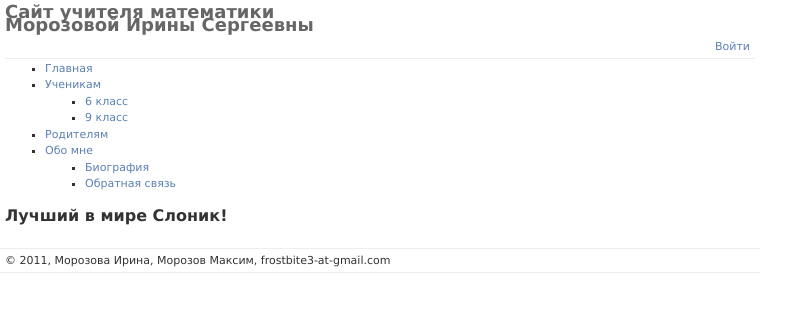
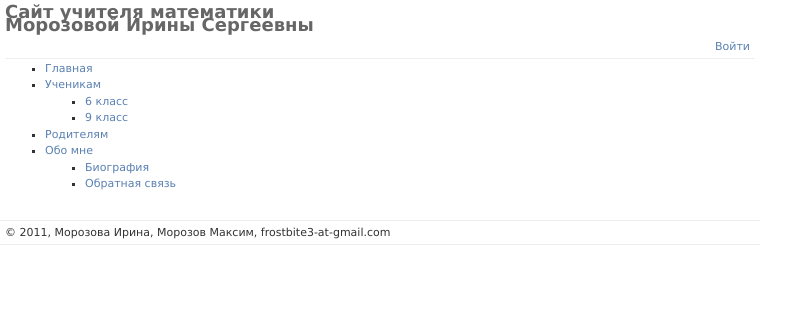
Before and after one commit to karnodon/TestTask, a Django app: template templates/bio.html in a window 1280 px wide. Shown: the top 312 px of the page, without its empty margins (0-807 px from the left). Run offline with Django 3.2, Linux system fonts and the light colour scheme; the template is opened without the code that fills it, so the values that code supplies are empty; some libraries are stand-ins or nearby versions.

Commit message:
Header removed

```diff
--- a/templates/bio.html
+++ b/templates/bio.html
@@ -1,6 +1,5 @@
 {% extends "base.html" %}
 {% block main %}
-    <H2>Лучший в мире Слоник!</H2>
     <div>&nbsp;</div>
     <img src="http://img-fotki.yandex.ru/get/4608/karnodon.28/0_5e187_4a8600ba_L.jpg" alt="">
 {% endblock %}
```
